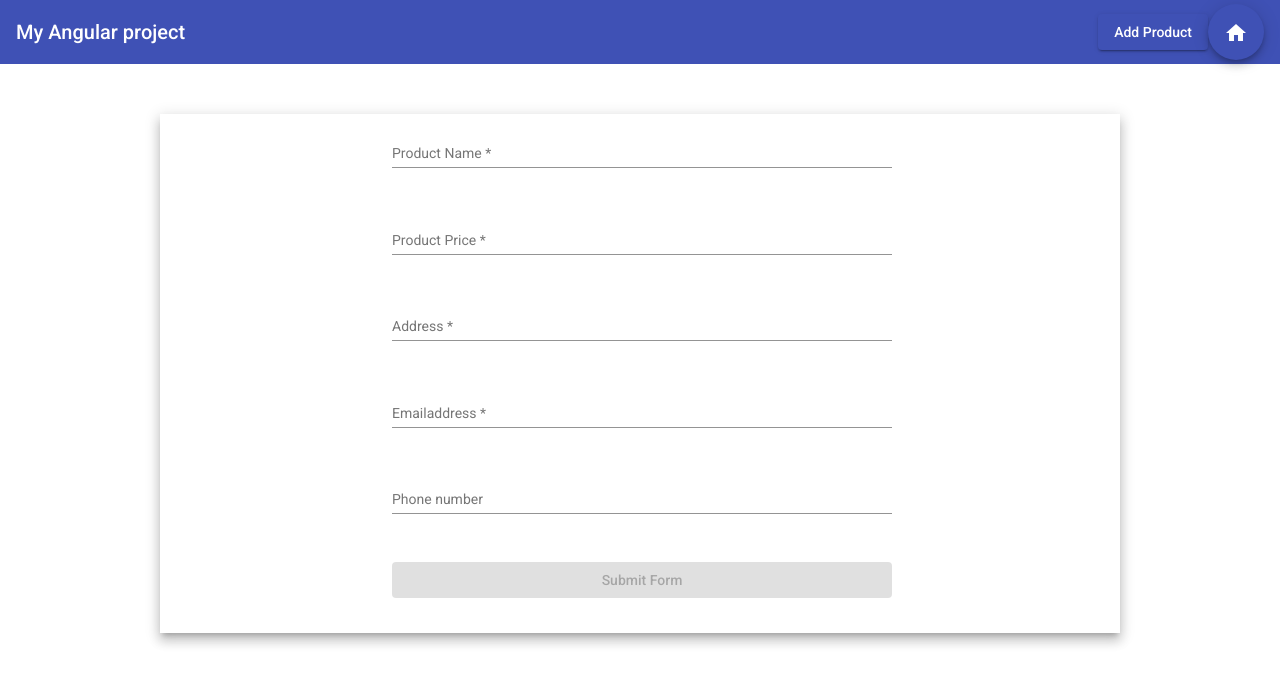
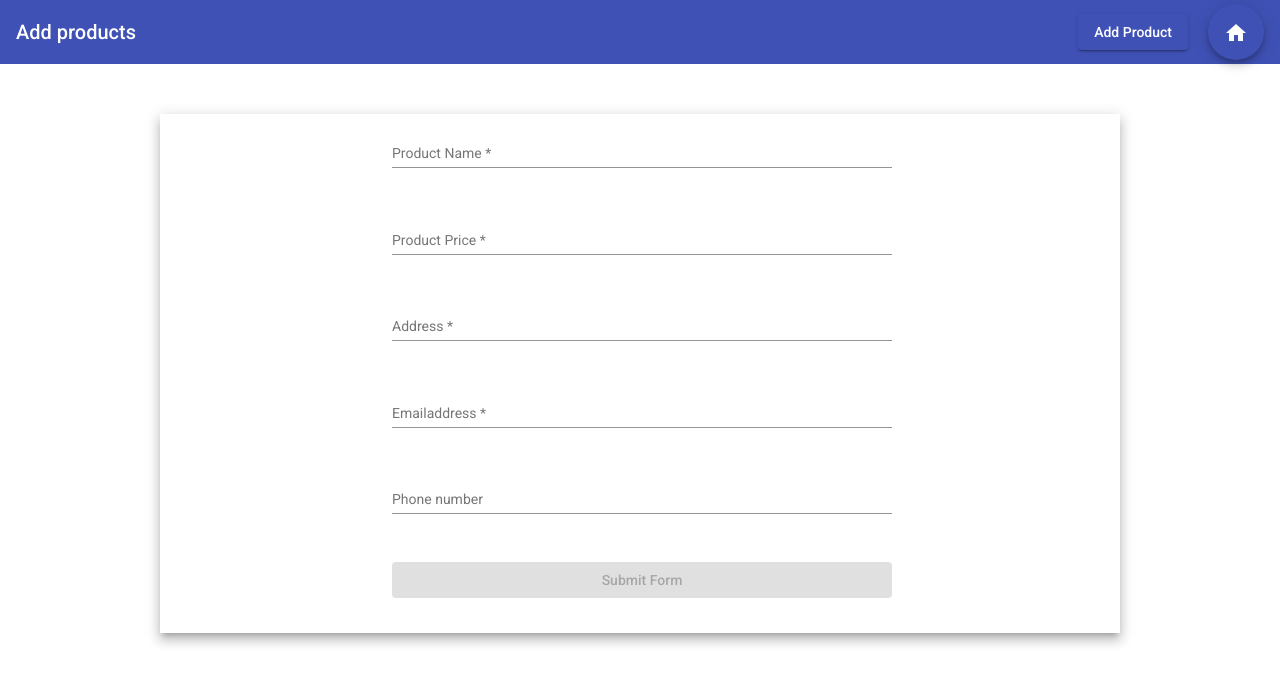
Before and after one commit to Hambardzum93/Form-validation-material-design, an Angular app: page /create in a window 1280 px wide. Shown: the top 684 px of the page. Built offline with nearby package versions, Linux system fonts and the light colour scheme.

Commit message:
change toolbar styles 10

```diff
--- a/src/app/shared/sevices/product.service.ts
+++ b/src/app/shared/sevices/product.service.ts
@@ -36,4 +36,8 @@ export class ProductService {
       }))
   }
 
+  deleteProduct(id){
+
+  }
+
 }
--- a/src/app/table/table.component.html
+++ b/src/app/table/table.component.html
@@ -1,21 +1,38 @@
-<div class="frame mat-elevation-z8" >
+<div class="frame mat-elevation-z8">
   <div class="mdc-data-table">
     <div class="mdc-data-table__table-container">
+
+      <mat-form-field class="example-full-width" appearance="fill">
+        <mat-label>Search product by name</mat-label>
+        <textarea matInput placeholder="Write the product name"></textarea>
+      </mat-form-field>
+
       <table class="mdc-data-table__table" aria-label="Dessert calories">
         <thead>
         <tr class="mdc-data-table__header-row">
-          <th class="mdc-data-table__header-cell" role="columnheader" scope="col" *ngFor="let nameDis of displayedColumns">{{nameDis}}</th>
+          <th class="mdc-data-table__header-cell" role="columnheader" scope="col"
+              *ngFor="let nameDis of displayedColumns"
+          >
+            {{nameDis}}
+          </th>
         </tr>
         </thead>
         <tbody class="mdc-data-table__content">
-        <tr  *ngFor="let prod of dataSource; let idx = index" class="mdc-data-table__row tr_custom">
-          <th class="mdc-data-table__cell mdc-data-table__cell--numeric" scope="row">{{idx+1}}</th>
+        <tr class="mdc-data-table__row tr_custom"
+            *ngFor="let prod of dataSource; let idx = index"
+        >
+          <th class="mdc-data-table__cell mdc-data-table__cell--numeric" scope="row">{{idx + 1}}</th>
           <td class="mdc-data-table__cell ">{{prod.name}}</td>
-          <td class="mdc-data-table__cell mdc-data-table__cell--numeric" >{{prod.price}} $</td>
+          <td class="mdc-data-table__cell mdc-data-table__cell--numeric">{{prod.price}} $</td>
           <td class="mdc-data-table__cell">{{prod.address}}</td>
           <td class="mdc-data-table__cell">{{prod.email}}</td>
           <td class="mdc-data-table__cell mdc-data-table__cell--numeric">{{prod.phoneNumber}}</td>
           <td class="mdc-data-table__cell">{{prod.date | date}}</td>
+          <td class="mdc-data-table__cell">
+            <button (click)="delete(id)" mat-fab color="primary" aria-label="Example icon button with a delete icon">
+              <mat-icon>delete</mat-icon>
+            </button>
+          </td>
         </tr>
         </tbody>
       </table>
--- a/src/app/table/table.component.scss
+++ b/src/app/table/table.component.scss
@@ -12,3 +12,7 @@ table {
 .mdc-data-table__cell {
   text-align: center;
 }
+
+.mat-form-field {
+  width: 100%;
+}
--- a/src/app/table/table.component.ts
+++ b/src/app/table/table.component.ts
@@ -25,4 +25,7 @@ export class TableComponent implements OnInit {
   }
 
 
+  delete(id: any) {
+    this.productService.deleteProduct(id)
+  }
 }
--- a/src/app/toolbar/toolbar.component.html
+++ b/src/app/toolbar/toolbar.component.html
@@ -1,12 +1,27 @@
 <p>
   <mat-toolbar color="primary">
     <mat-toolbar-row>
-      <span class="fill-remaining-space">My Angular project</span>
+      <a routerLink="/">
+        <span class="fill-remaining-space" *ngIf="this.flag; else forma">Products List</span>
+        <ng-template #forma>Add products</ng-template>
+      </a>
       <span class="example-spacer"></span>
-      <button routerLink="/create" mat-raised-button color="primary">Add Product</button>
-      <button routerLink="/" mat-fab color="primary" aria-label="Example icon button with a home icon">
+
+      <a
+        routerLinkActive="active" [routerLinkActiveOptions]="{exact: true}"
+         routerLink="/create"
+         mat-raised-button color="primary"
+      >
+        Add Product
+      </a>
+      <a
+        routerLinkActive="active"
+        routerLink="/"
+        mat-fab color="primary" aria-label="Example icon button with a home icon"
+      >
         <mat-icon>home</mat-icon>
-      </button>
+      </a>
+
     </mat-toolbar-row>
   </mat-toolbar>
 </p>
--- a/src/app/toolbar/toolbar.component.scss
+++ b/src/app/toolbar/toolbar.component.scss
@@ -1,3 +1,23 @@
 .example-spacer {
   flex: 1 1 auto;
 }
+
+a {
+  text-decoration: none;
+  color: white;
+}
+
+.mat-raised-button:not([class*=mat-elevation-z]) {
+  //box-shadow: 0px 0px 0px 0px;
+  margin-right: 20px;
+}
+
+.mat-fab:not([class*=mat-elevation-z]), .mat-mini-fab:not([class*=mat-elevation-z]) {
+  //box-shadow: 0px 0px 0px 0px;
+}
+
+.activ{
+  color: #3f51b5;
+  font-weight: bold;
+  cursor: default;
+}
--- a/src/app/toolbar/toolbar.component.ts
+++ b/src/app/toolbar/toolbar.component.ts
@@ -1,16 +1,31 @@
-import {Component, OnInit} from '@angular/core';
+import {Component, DoCheck, OnChanges, OnInit} from '@angular/core';
+import {ActivatedRoute, Params, Router} from '@angular/router';
+import {Observable} from 'rxjs';
+import {map, switchMap} from 'rxjs/operators';
 
 @Component({
   selector: 'app-toolbar',
   templateUrl: './toolbar.component.html',
   styleUrls: ['./toolbar.component.scss']
 })
-export class ToolbarComponent implements OnInit {
+export class ToolbarComponent implements OnInit, DoCheck {
 
-  constructor() {
+  currentRout: string;
+  flag: boolean
+
+  ngOnInit() {
+
   }
 
-  ngOnInit(): void {
+  ngDoCheck(): void {
+    this.currentRout = window.location.href;
+    if (this.currentRout === 'http://localhost:4200/create'){
+      this.flag = false
+    }else if(this.currentRout === 'http://localhost:4200/'){
+      this.flag = true
+    }
   }
 
+
+
 }
```
